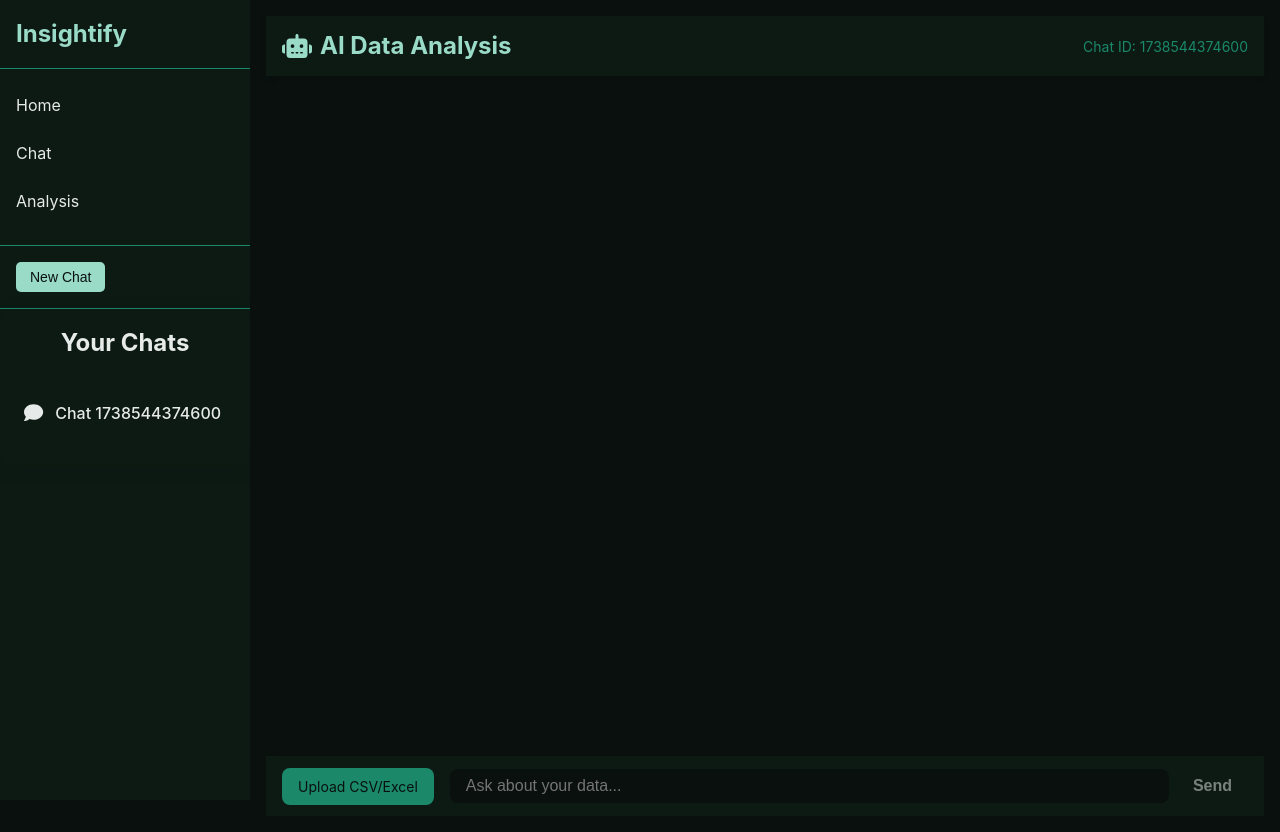
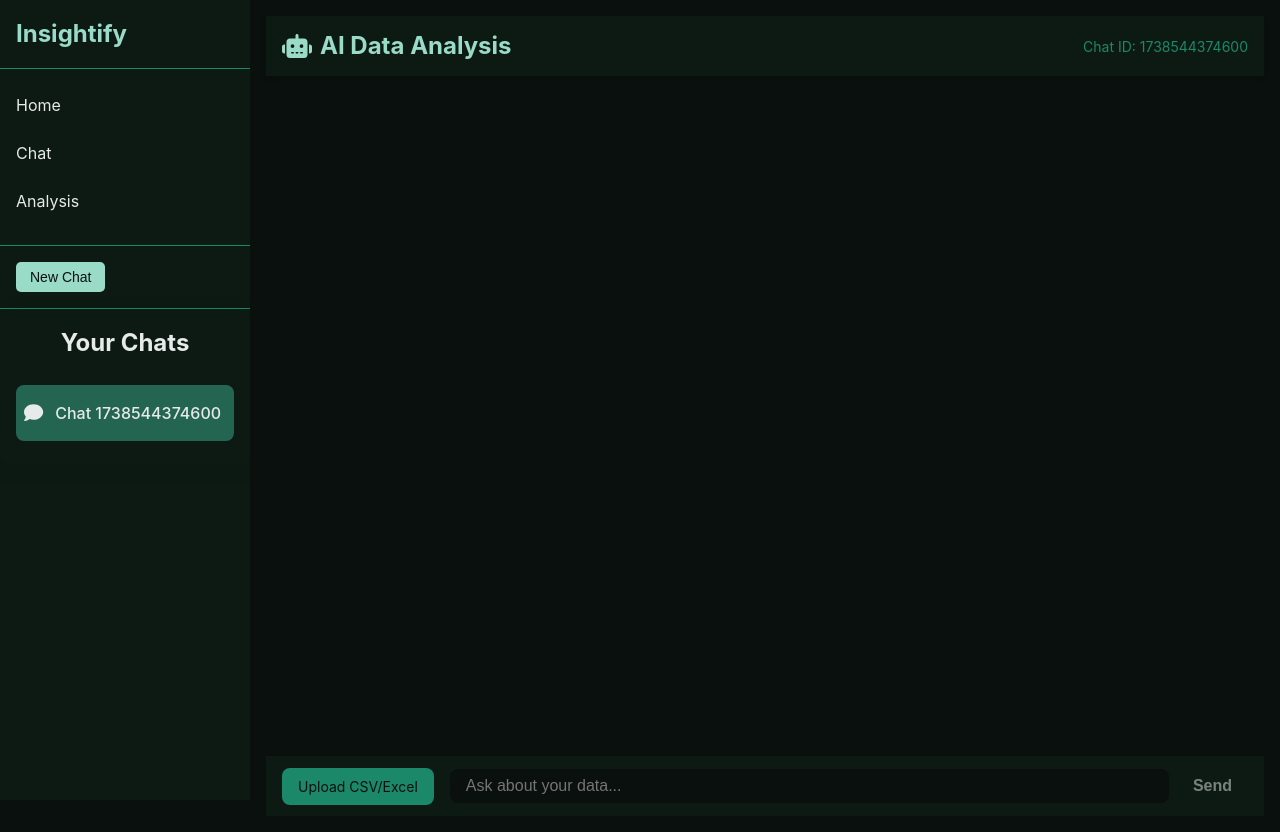
Before and after one commit to momorocks111/Insightify, a React (Vite) app in the folder frontend/: page / in a window 1280 px wide. Both pictures are taken after a click on the button "New Chat". Built offline with nearby package versions, Linux system fonts and the light colour scheme.

Commit message:
Added active item state to active chat

```diff
--- a/frontend/src/components/sidebar/ChatList.jsx
+++ b/frontend/src/components/sidebar/ChatList.jsx
@@ -9,6 +9,13 @@ const ChatList = () => {
   const navigate = useNavigate();
   const params = useParams();
   const activeChatId = params.chatId;
+  console.log(
+    chats.map((chat) => {
+      chat.id;
+    })
+  );
+
+  console.log(activeChatId);
 
   const handleChatClick = (chatId) => {
     switchChat(chatId);
@@ -37,7 +44,7 @@ const ChatList = () => {
             <li
               key={chat.id}
               className={`chat-list-item ${
-                chat.id === activeChatId ? "active" : ""
+                String(chat.id) === String(activeChatId) ? "active" : ""
               }`}
               onClick={() => handleChatClick(chat.id)}
             >
--- a/frontend/src/css/Layout.css
+++ b/frontend/src/css/Layout.css
@@ -433,7 +433,7 @@
 }
 
 .chat-list-item.active {
-  background-color: var(--color-accent);
+  background-color: var(--light-primary);
   box-shadow: 0 0 0 2px var(--color-info);
 }
 
```
